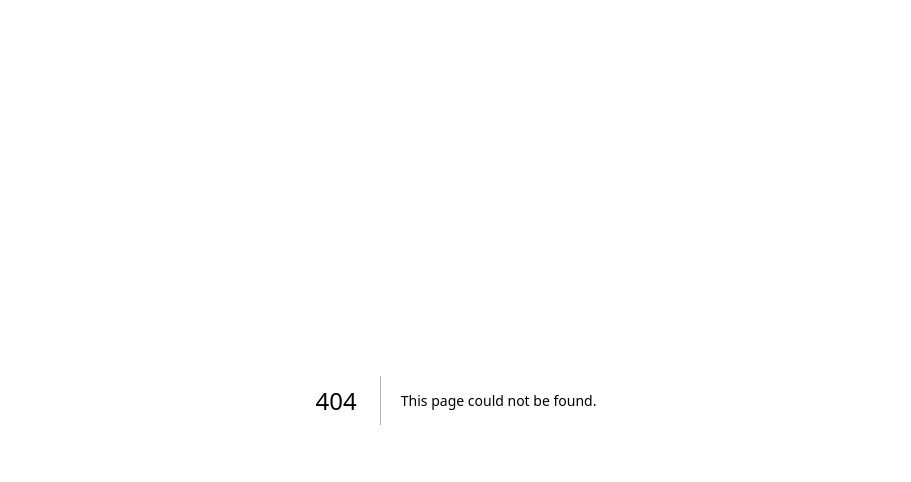
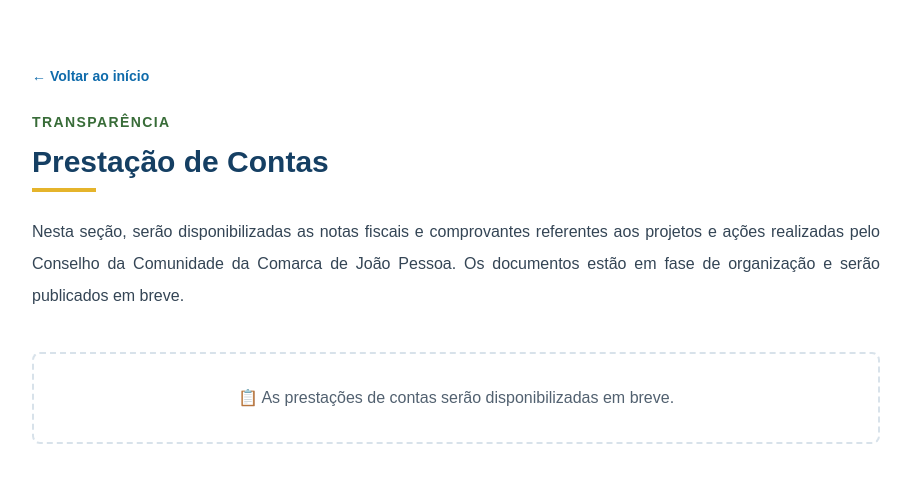
Before and after one commit to robsonlopespb1-ux/site-conselho-comunidade-jp, a Next.js app: page /prestacao-de-contas in a window 1280 px wide. Before the commit this address had no page. Shown: the top 482 px of the page, without its empty margins (184-1095 px from the left). Built offline with nearby package versions, Linux system fonts and the light colour scheme.

Commit message:
feat: Transparencia com 2 cards clicaveis (Relatorios e Prestacao de contas) + paginas internas

```diff
--- a/src/app/page.tsx
+++ b/src/app/page.tsx
@@ -114,10 +114,8 @@ const parceiros = [
 ];
 
 const transparencyItems = [
-  "Relatórios",
-  "Prestação de contas",
-  "Parceiros",
-  "Ações realizadas",
+  { label: "Relatórios", href: "/relatorios" },
+  { label: "Prestação de contas", href: "/prestacao-de-contas" },
 ];
 
 const contactItems = [
@@ -289,17 +287,17 @@ export default function Home() {
                     total clareza e acompanhamento dos resultados.
                   </p>
                 </div>
-                <div className="grid border-t border-white/20 bg-white/10 p-5 sm:grid-cols-2 lg:border-l lg:border-t-0">
+                <div className="grid grid-cols-1 gap-4 border-t border-white/20 bg-white/10 p-5 sm:grid-cols-2 lg:border-l lg:border-t-0">
                   {transparencyItems.map((item) => (
-                    <div
-                      key={item}
-                      className="border border-white/20 bg-white/10 p-5 text-white"
+                    <Link
+                      key={item.label}
+                      href={item.href}
+                      className="block cursor-pointer transition-transform duration-200 hover:scale-105"
                     >
-                      <span className="text-xs font-semibold uppercase tracking-[0.14em] text-blue-100">
-                        Futuro espaço
-                      </span>
-                      <h3 className="mt-3 text-lg font-semibold">{item}</h3>
-                    </div>
+                      <div className="flex h-full items-center border border-white/20 bg-white/10 p-5 text-white">
+                        <h3 className="text-lg font-semibold">{item.label}</h3>
+                      </div>
+                    </Link>
                   ))}
                 </div>
               </div>
--- /dev/null
+++ b/src/app/prestacao-de-contas/page.tsx
@@ -0,0 +1,45 @@
+import type { Metadata } from "next";
+import Link from "next/link";
+
+export const metadata: Metadata = {
+  title:
+    "Prestação de Contas | Conselho da Comunidade da Comarca de João Pessoa/PB",
+  description:
+    "Prestação de contas dos projetos e ações realizadas pelo Conselho da Comunidade da Comarca de João Pessoa/PB.",
+};
+
+export default function PrestacaoDeContasPage() {
+  return (
+    <main className="bg-white">
+      <div className="mx-auto max-w-4xl px-6 py-16">
+        <Link
+          href="/#transparencia"
+          className="text-sm font-semibold text-[#0f6bab] underline-offset-4 transition hover:underline"
+        >
+          ← Voltar ao início
+        </Link>
+
+        <p className="mt-6 text-sm font-semibold uppercase tracking-widest text-[#386c38]">
+          Transparência
+        </p>
+        <h1 className="mt-3 text-3xl font-bold text-[#153f63]">
+          Prestação de Contas
+        </h1>
+        <div className="mt-2 mb-6 h-1 w-16 bg-[#e5b42b]" />
+
+        <p className="text-base leading-8 text-[#344555] text-justify">
+          Nesta seção, serão disponibilizadas as notas fiscais e comprovantes
+          referentes aos projetos e ações realizadas pelo Conselho da
+          Comunidade da Comarca de João Pessoa. Os documentos estão em fase de
+          organização e serão publicados em breve.
+        </p>
+
+        <div className="mt-10 rounded-lg border-2 border-dashed border-[#d8e2ea] p-8 text-center">
+          <p className="text-[#526170]">
+            📋 As prestações de contas serão disponibilizadas em breve.
+          </p>
+        </div>
+      </div>
+    </main>
+  );
+}
--- /dev/null
+++ b/src/app/relatorios/page.tsx
@@ -0,0 +1,42 @@
+import type { Metadata } from "next";
+import Link from "next/link";
+
+export const metadata: Metadata = {
+  title:
+    "Relatórios | Conselho da Comunidade da Comarca de João Pessoa/PB",
+  description:
+    "Relatórios de gestão e atividades do Conselho da Comunidade da Comarca de João Pessoa/PB.",
+};
+
+export default function RelatoriosPage() {
+  return (
+    <main className="bg-white">
+      <div className="mx-auto max-w-4xl px-6 py-16">
+        <Link
+          href="/#transparencia"
+          className="text-sm font-semibold text-[#0f6bab] underline-offset-4 transition hover:underline"
+        >
+          ← Voltar ao início
+        </Link>
+
+        <p className="mt-6 text-sm font-semibold uppercase tracking-widest text-[#386c38]">
+          Transparência
+        </p>
+        <h1 className="mt-3 text-3xl font-bold text-[#153f63]">Relatórios</h1>
+        <div className="mt-2 mb-6 h-1 w-16 bg-[#e5b42b]" />
+
+        <p className="text-base leading-8 text-[#344555] text-justify">
+          Nesta seção, serão disponibilizados os relatórios de gestão e
+          atividades do Conselho da Comunidade da Comarca de João Pessoa. Os
+          documentos estão em fase de organização e serão publicados em breve.
+        </p>
+
+        <div className="mt-10 rounded-lg border-2 border-dashed border-[#d8e2ea] p-8 text-center">
+          <p className="text-[#526170]">
+            📄 Os relatórios serão disponibilizados em breve.
+          </p>
+        </div>
+      </div>
+    </main>
+  );
+}
```
